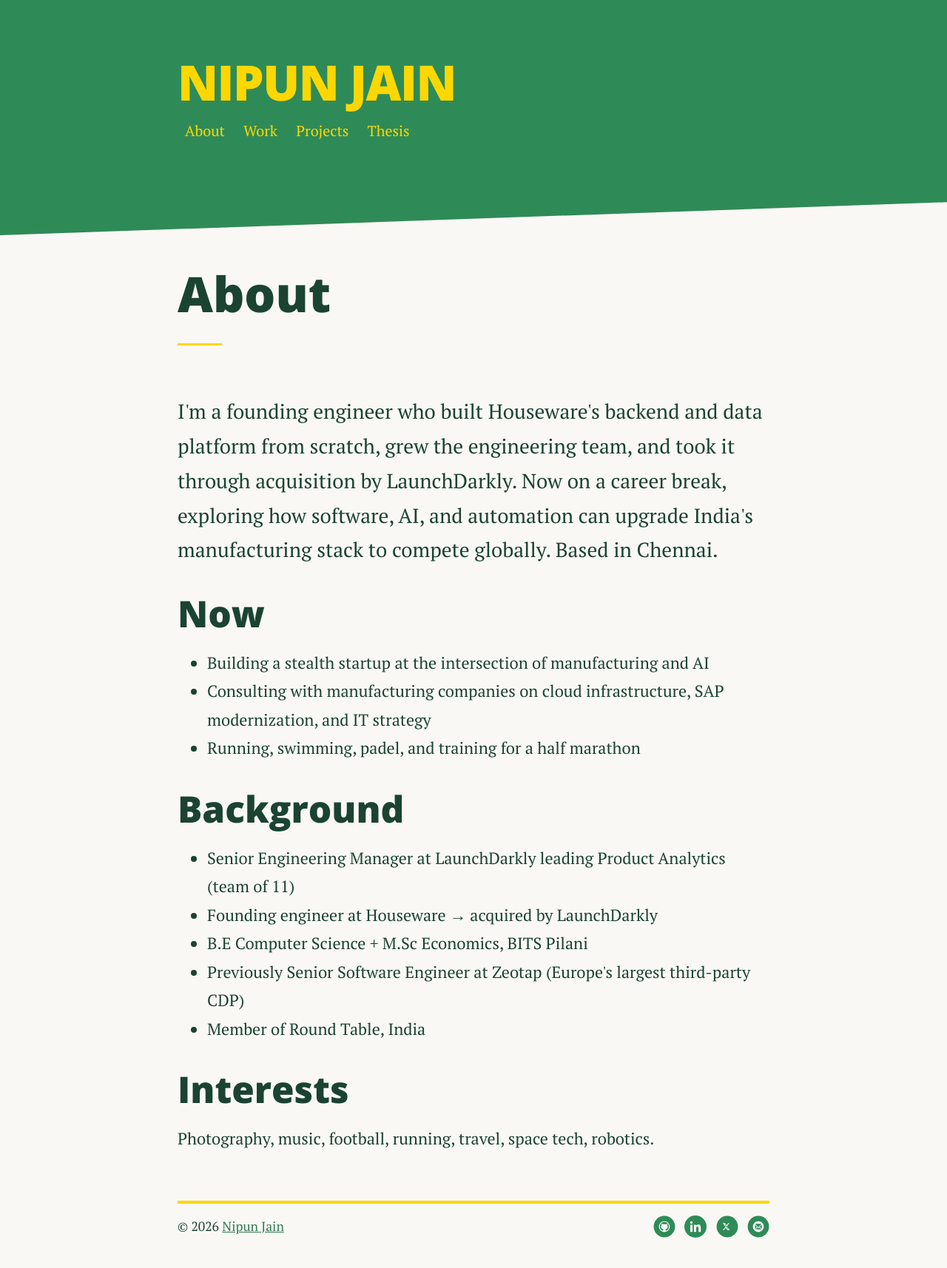
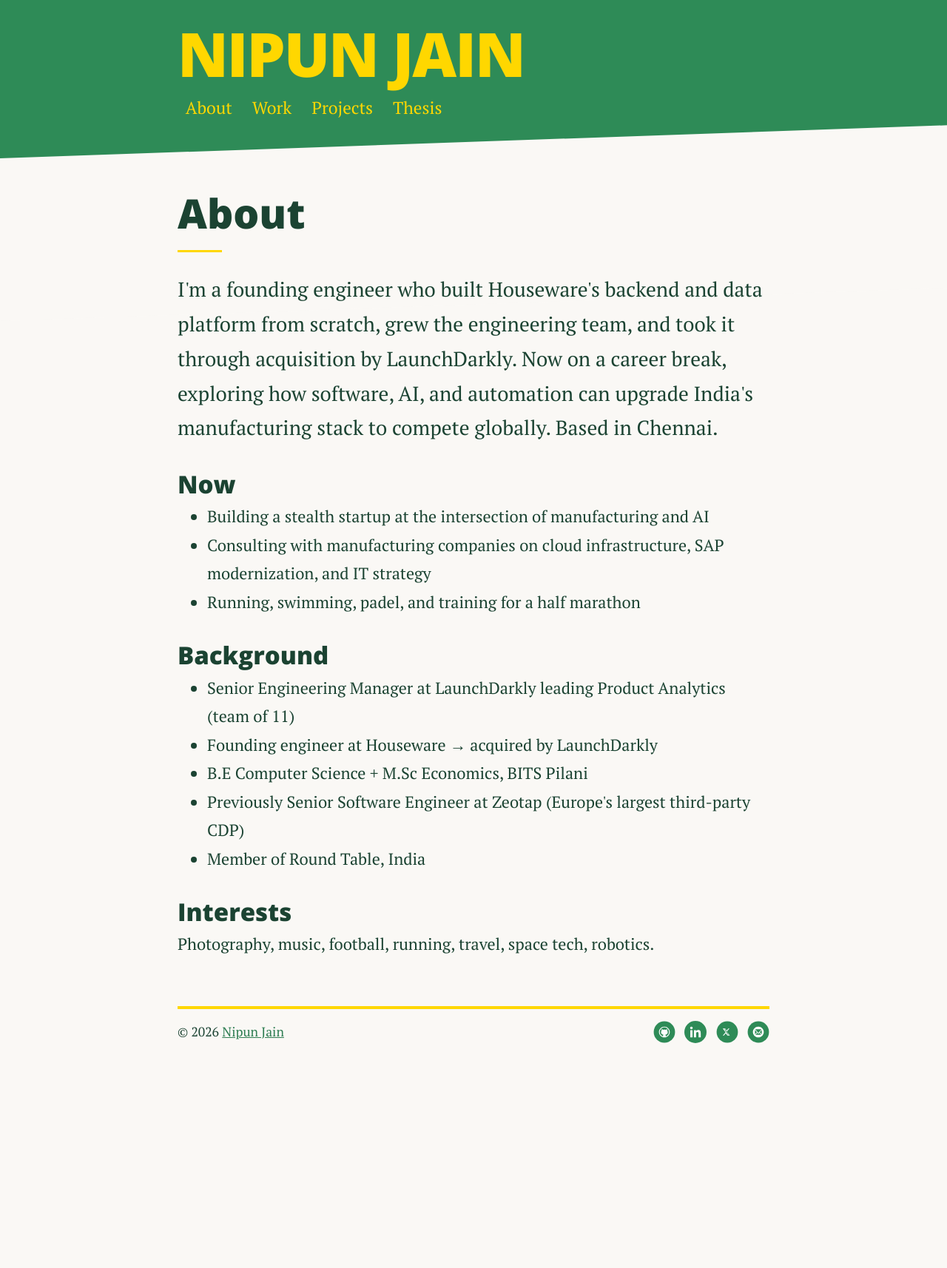
Before and after one commit to nipunj15/nipunj.com, a Jekyll site: the page built from index.html, in a window 1280 px wide. Shown: the whole page at 74% size. Built offline with Jekyll 4.4.1, drawn with Linux system fonts in a browser that asks for light colours; nearby versions of some CDN libraries; after the commit the page ends 1452 px from its top, so only the background shows below that.

Commit message:
Tighten header and enforce heading hierarchy on reference pages
- Shrink header band from 15em to 11em and bump NIPUN JAIN from 3em to
  3.75em so the brand dominates and more content lands above the fold.
- Enlarge nav links from 0.9em to 1.05em so they read as navigation,
  not fine print.
- On .is-reference pages (About, Work, Projects), set explicit sizes
  for pageTitle (2.5em), h2 (1.5em), and h3 (1.2em) so section headings
  step down cleanly from the page title instead of matching it.

Co-Authored-By: Claude Opus 4.7 (1M context) <noreply@anthropic.com>

```diff
--- a/_sass/breakpoints/_800up.scss
+++ b/_sass/breakpoints/_800up.scss
@@ -59,9 +59,9 @@ HEADER STYLING
 ***************/
 
 .header {
-	height: 15em;
+	height: 11em;
 	position: relative;
-	padding-bottom: 2em;
+	padding-bottom: 1.5em;
 
 	.container {
 		position: relative;
@@ -72,9 +72,9 @@ HEADER STYLING
 	}
 
 	h1 {
-		font-size: 3em;
+		font-size: 3.75em;
 		line-height: 1;
-		letter-spacing: -1.5px; // softened from -3px (letters were nearly colliding)
+		letter-spacing: -2px;
 		padding-left: 0;
 	}
 
@@ -94,7 +94,7 @@ HEADER STYLING
 
 				a {
 					color: $header-text-color;
-					font-size: .9em;
+					font-size: 1.05em;
 					text-decoration: none;
 					padding: 0 .25em;
 
@@ -207,15 +207,39 @@ POST STYLING
 		}
 
 		.pageTitle {
+			font-size: 2.5em;
 			text-align: left;
+			margin: 1rem 0 0.5em;
+			line-height: 1.1;
 
 			&:after {
 				margin-left: 0;
+				margin-top: 0.35em;
 			}
+		}
+
+		// Explicit hierarchy inside reference pages:
+		// pageTitle (2.5em) > section (h2, 1.5em) > sub (h3, 1.2em)
+		h2, .h2 {
+			font-size: 1.5em;
+			line-height: 1.25;
+			margin-top: 2rem;
+			margin-bottom: 0.25rem;
+		}
+
+		h3, .h3 {
+			font-size: 1.2em;
+			line-height: 1.3;
+			margin-top: 1.5rem;
+			margin-bottom: 0.25rem;
 		}
 
 		.timeline {
 			margin-left: 0;
+
+			h2, h3 {
+				margin-top: 0;
+			}
 		}
 	}
 
```
